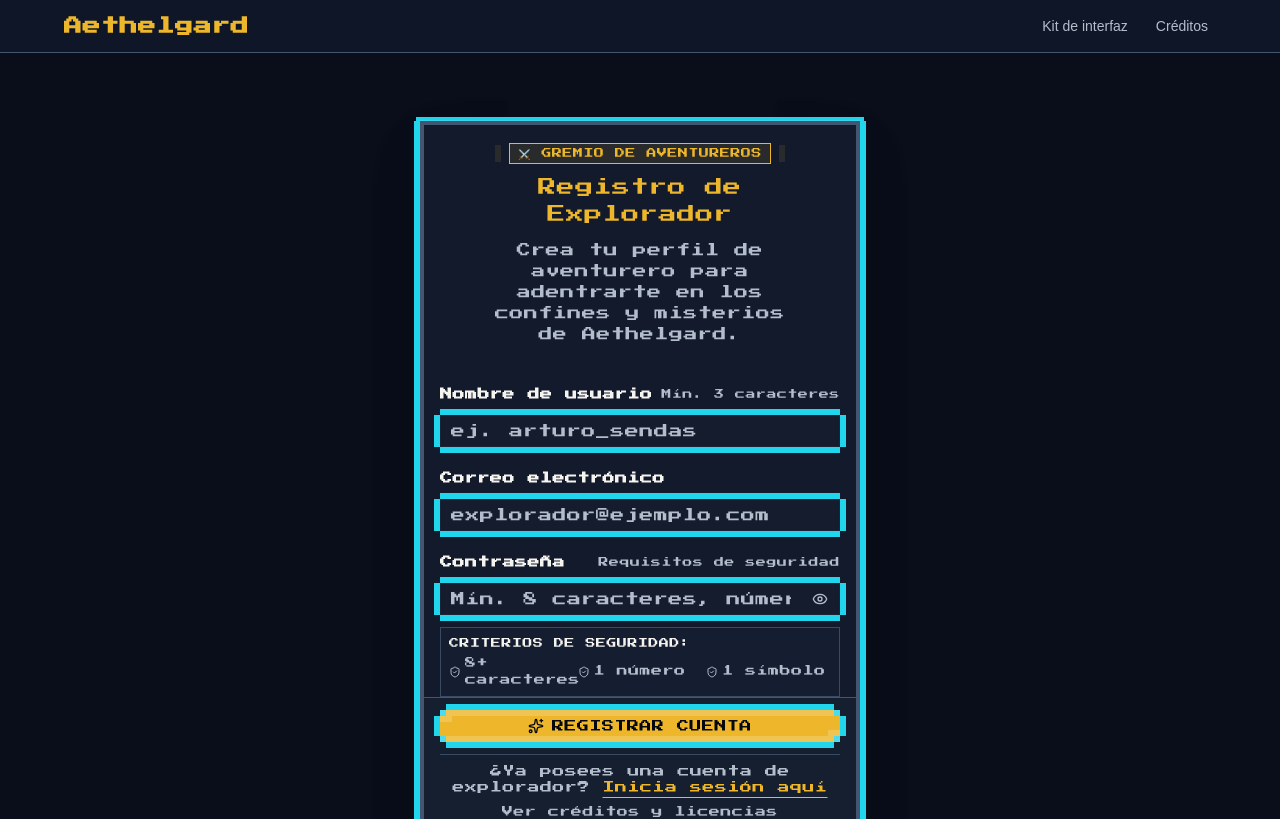
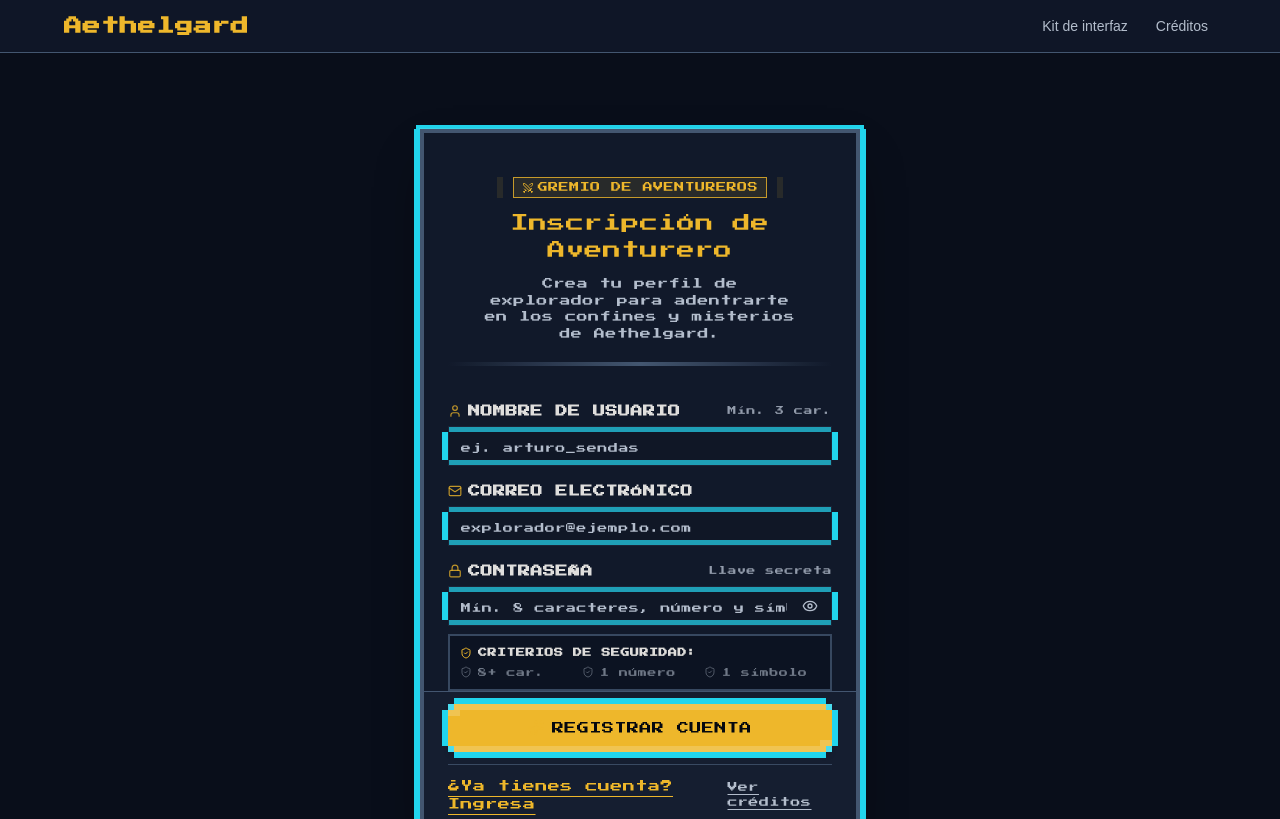
Before and after one commit to EduardoVal3/aventura-web-criaturas, a React (Vite) app in the folder apps/web/: page /registro in a window 1280 px wide. Shown: the top 819 px of the page. Built offline with nearby package versions, Linux system fonts and the light colour scheme.

Commit message:
diseno(ux-registro): rediseño visual de pantalla de registro con estetica 100% retro 8bitcn

```diff
--- a/apps/web/src/paginas/PantallaRegistro.tsx
+++ b/apps/web/src/paginas/PantallaRegistro.tsx
@@ -3,7 +3,17 @@ import { useForm, useWatch } from "react-hook-form";
 import { zodResolver } from "@hookform/resolvers/zod";
 import { Link, useNavigate } from "react-router";
 import { toast } from "sonner";
-import { Eye, EyeOff, ShieldCheck, Sparkles, AlertCircle } from "lucide-react";
+import {
+  AlertCircle,
+  Eye,
+  EyeOff,
+  Lock,
+  Mail,
+  ShieldCheck,
+  Sparkles,
+  Swords,
+  User,
+} from "lucide-react";
 
 import {
   Card,
@@ -25,6 +35,7 @@ import {
 import { useAutenticacion } from "@/contextos/ContextoAutenticacion";
 import { ErrorApi } from "@/api";
 import { reproducirSonido } from "@/lib/assets";
+import { cn } from "@/lib/utils";
 
 export function PantallaRegistro() {
   const navigate = useNavigate();
@@ -74,24 +85,34 @@ export function PantallaRegistro() {
   };
 
   return (
-    <div className="flex flex-col items-center justify-center min-h-[calc(100vh-12rem)] py-8 px-2 sm:px-4">
-      <div className="w-full max-w-md">
-        <Card className="shadow-2xl border-4">
-          <CardHeader className="text-center space-y-2 pb-4">
+    <div className="relative min-h-[calc(100vh-10rem)] w-full flex flex-col items-center justify-center py-6 sm:py-10 px-3 sm:px-6">
+      <div className="w-full max-w-sm sm:max-w-md mx-auto">
+        <Card className="shadow-2xl border-4 bg-card/95 backdrop-blur-xs">
+          <CardHeader className="text-center space-y-2 pb-4 pt-6 px-4 sm:px-6">
+            {/* Insignia temática retro sin emojis unicode (Regla R1) */}
             <div className="flex justify-center mb-1">
               <Badge
                 variant="outline"
-                className="retro text-[10px] tracking-wider text-primary border-primary bg-primary/10 px-2 py-0.5"
+                className="retro text-[10px] tracking-wider text-primary border-primary/80 bg-primary/10 px-2.5 py-1 inline-flex items-center gap-1.5"
               >
-                ⚔️ GREMIO DE AVENTUREROS
+                <Swords className="size-3 text-primary shrink-0" aria-hidden="true" />
+                <span>GREMIO DE AVENTUREROS</span>
               </Badge>
             </div>
+
             <CardTitle className="retro text-base sm:text-lg text-primary tracking-wide leading-relaxed">
-              Registro de Explorador
+              Inscripción de Aventurero
             </CardTitle>
-            <CardDescription className="text-xs sm:text-sm text-muted-foreground leading-normal max-w-xs mx-auto">
-              Crea tu perfil de aventurero para adentrarte en los confines y misterios de Aethelgard.
+
+            <CardDescription className="retro text-[10px] sm:text-[11px] text-muted-foreground leading-relaxed max-w-xs mx-auto">
+              Crea tu perfil de explorador para adentrarte en los confines y misterios de Aethelgard.
             </CardDescription>
+
+            {/* Separador ornamental retro con degradado */}
+            <div
+              className="w-full h-1 bg-gradient-to-r from-transparent via-border to-transparent mt-2"
+              aria-hidden="true"
+            />
           </CardHeader>
 
           <form
@@ -99,14 +120,20 @@ export function PantallaRegistro() {
             noValidate
             aria-busy={enviando}
           >
-            <CardContent className="space-y-4 pt-2">
-              {/* Campo Nombre de Usuario */}
+            <CardContent className="space-y-4 pt-1 px-4 sm:px-6">
+              {/* Campo Nombre de Usuario con estética retro 8bitcn */}
               <div className="space-y-1.5">
                 <div className="flex items-center justify-between">
-                  <Label htmlFor="nombreUsuario" className="text-xs font-semibold text-foreground">
-                    Nombre de usuario
+                  <Label
+                    htmlFor="nombreUsuario"
+                    className="retro text-[10px] sm:text-xs font-semibold text-foreground/90 uppercase tracking-wider flex items-center gap-1.5"
+                  >
+                    <User className="size-3.5 text-primary/80 shrink-0" aria-hidden="true" />
+                    <span>Nombre de usuario</span>
                   </Label>
-                  <span className="text-[10px] text-muted-foreground">Mín. 3 caracteres</span>
+                  <span className="retro text-[9px] text-muted-foreground/80">
+                    Mín. 3 car.
+                  </span>
                 </div>
                 <Input
                   id="nombreUsuario"
@@ -114,6 +141,7 @@ export function PantallaRegistro() {
                   placeholder="ej. arturo_sendas"
                   autoComplete="username"
                   disabled={enviando}
+                  className="retro text-[10px] sm:text-xs placeholder:text-[9px] sm:placeholder:text-[10px] h-10 px-3 bg-background/60 focus-visible:bg-background transition-colors tracking-wide"
                   aria-invalid={!!errors.nombreUsuario}
                   aria-describedby={
                     errors.nombreUsuario ? "error-nombre-usuario" : "guia-nombre-usuario"
@@ -126,7 +154,7 @@ export function PantallaRegistro() {
                 {errors.nombreUsuario && (
                   <div
                     id="error-nombre-usuario"
-                    className="flex items-center gap-1.5 text-xs text-destructive font-medium pt-0.5"
+                    className="retro flex items-center gap-1.5 text-[9px] sm:text-[10px] text-destructive pt-0.5"
                     role="alert"
                   >
                     <AlertCircle className="size-3.5 shrink-0" aria-hidden="true" />
@@ -135,10 +163,14 @@ export function PantallaRegistro() {
                 )}
               </div>
 
-              {/* Campo Correo Electrónico */}
+              {/* Campo Correo Electrónico con estética retro 8bitcn */}
               <div className="space-y-1.5">
-                <Label htmlFor="correo" className="text-xs font-semibold text-foreground">
-                  Correo electrónico
+                <Label
+                  htmlFor="correo"
+                  className="retro text-[10px] sm:text-xs font-semibold text-foreground/90 uppercase tracking-wider flex items-center gap-1.5"
+                >
+                  <Mail className="size-3.5 text-primary/80 shrink-0" aria-hidden="true" />
+                  <span>Correo electrónico</span>
                 </Label>
                 <Input
                   id="correo"
@@ -146,6 +178,7 @@ export function PantallaRegistro() {
                   placeholder="explorador@ejemplo.com"
                   autoComplete="email"
                   disabled={enviando}
+                  className="retro text-[10px] sm:text-xs placeholder:text-[9px] sm:placeholder:text-[10px] h-10 px-3 bg-background/60 focus-visible:bg-background transition-colors tracking-wide"
                   aria-invalid={!!errors.correo}
                   aria-describedby={errors.correo ? "error-correo" : undefined}
                   {...register("correo")}
@@ -153,7 +186,7 @@ export function PantallaRegistro() {
                 {errors.correo && (
                   <div
                     id="error-correo"
-                    className="flex items-center gap-1.5 text-xs text-destructive font-medium pt-0.5"
+                    className="retro flex items-center gap-1.5 text-[9px] sm:text-[10px] text-destructive pt-0.5"
                     role="alert"
                   >
                     <AlertCircle className="size-3.5 shrink-0" aria-hidden="true" />
@@ -162,13 +195,19 @@ export function PantallaRegistro() {
                 )}
               </div>
 
-              {/* Campo Contraseña con Visibilidad Alternable */}
+              {/* Campo Contraseña con Visibilidad Alternable y estética retro 8bitcn */}
               <div className="space-y-1.5">
                 <div className="flex items-center justify-between">
-                  <Label htmlFor="clave" className="text-xs font-semibold text-foreground">
-                    Contraseña
+                  <Label
+                    htmlFor="clave"
+                    className="retro text-[10px] sm:text-xs font-semibold text-foreground/90 uppercase tracking-wider flex items-center gap-1.5"
+                  >
+                    <Lock className="size-3.5 text-primary/80 shrink-0" aria-hidden="true" />
+                    <span>Contraseña</span>
                   </Label>
-                  <span className="text-[10px] text-muted-foreground">Requisitos de seguridad</span>
+                  <span className="retro text-[9px] text-muted-foreground/80">
+                    Llave secreta
+                  </span>
                 </div>
                 <div className="relative">
                   <Input
@@ -177,7 +216,7 @@ export function PantallaRegistro() {
                     placeholder="Mín. 8 caracteres, número y símbolo"
                     autoComplete="new-password"
                     disabled={enviando}
-                    className="pr-12"
+                    className="retro text-[10px] sm:text-xs placeholder:text-[9px] sm:placeholder:text-[10px] h-10 pl-3 pr-11 bg-background/60 focus-visible:bg-background transition-colors tracking-wide"
                     aria-invalid={!!errors.clave}
                     aria-describedby={errors.clave ? "error-clave" : "requisitos-clave"}
                     {...register("clave")}
@@ -189,50 +228,78 @@ export function PantallaRegistro() {
                       setMostrarClave((prev) => !prev);
                     }}
                     disabled={enviando}
-                    className="absolute right-2 top-1/2 -translate-y-1/2 p-1 text-muted-foreground hover:text-foreground focus:outline-hidden transition-colors"
+                    className="absolute right-2 top-1/2 -translate-y-1/2 size-7 flex items-center justify-center text-muted-foreground hover:text-foreground focus-visible:text-primary focus-visible:outline-hidden disabled:opacity-40 transition-colors cursor-pointer"
                     aria-label={mostrarClave ? "Ocultar contraseña" : "Mostrar contraseña"}
                     title={mostrarClave ? "Ocultar contraseña" : "Mostrar contraseña"}
                   >
                     {mostrarClave ? (
-                      <EyeOff className="size-4" aria-hidden="true" />
+                      <EyeOff className="size-4 shrink-0" aria-hidden="true" />
                     ) : (
-                      <Eye className="size-4" aria-hidden="true" />
+                      <Eye className="size-4 shrink-0" aria-hidden="true" />
                     )}
                   </button>
                 </div>
 
-                {/* Micro-inspección de robustez de contraseña */}
+                {/* Micro-inspección de robustez de contraseña con borde pixelado */}
                 <div
                   id="requisitos-clave"
-                  className="bg-muted/40 p-2 border border-border/80 text-[11px] space-y-1 text-muted-foreground mt-1"
+                  className="border-2 border-border/80 bg-background/50 p-2.5 space-y-1.5 mt-2"
                 >
-                  <p className="font-medium text-foreground text-[10px] uppercase tracking-wider mb-1">
-                    Criterios de seguridad:
+                  <p className="retro text-[9px] font-semibold text-foreground/90 uppercase tracking-wider flex items-center gap-1.5">
+                    <ShieldCheck className="size-3 text-primary shrink-0" aria-hidden="true" />
+                    <span>Criterios de seguridad:</span>
                   </p>
-                  <div className="grid grid-cols-1 sm:grid-cols-3 gap-1">
+                  <div className="grid grid-cols-1 sm:grid-cols-3 gap-1.5">
                     <span
-                      className={`flex items-center gap-1 transition-colors ${
-                        cumpleLargoMinimo ? "text-emerald-500 font-semibold" : ""
-                      }`}
+                      className={cn(
+                        "retro flex items-center gap-1.5 text-[9px] transition-colors",
+                        cumpleLargoMinimo
+                          ? "text-emerald-400 font-semibold"
+                          : "text-muted-foreground/60"
+                      )}
                     >
-                      <ShieldCheck className="size-3 shrink-0" aria-hidden="true" />
-                      8+ caracteres
+                      <ShieldCheck
+                        className={cn(
+                          "size-3 shrink-0",
+                          cumpleLargoMinimo ? "text-emerald-400" : "text-muted-foreground/40"
+                        )}
+                        aria-hidden="true"
+                      />
+                      <span>8+ car.</span>
                     </span>
                     <span
-                      className={`flex items-center gap-1 transition-colors ${
-                        cumpleNumero ? "text-emerald-500 font-semibold" : ""
-                      }`}
+                      className={cn(
+                        "retro flex items-center gap-1.5 text-[9px] transition-colors",
+                        cumpleNumero
+                          ? "text-emerald-400 font-semibold"
+                          : "text-muted-foreground/60"
+                      )}
                     >
-                      <ShieldCheck className="size-3 shrink-0" aria-hidden="true" />
-                      1 número
+                      <ShieldCheck
+                        className={cn(
+                          "size-3 shrink-0",
+                          cumpleNumero ? "text-emerald-400" : "text-muted-foreground/40"
+                        )}
+                        aria-hidden="true"
+                      />
+                      <span>1 número</span>
                     </span>
                     <span
-                      className={`flex items-center gap-1 transition-colors ${
-                        cumpleSimbolo ? "text-emerald-500 font-semibold" : ""
-                      }`}
+                      className={cn(
+                        "retro flex items-center gap-1.5 text-[9px] transition-colors",
+                        cumpleSimbolo
+                          ? "text-emerald-400 font-semibold"
+                          : "text-muted-foreground/60"
+                      )}
                     >
-                      <ShieldCheck className="size-3 shrink-0" aria-hidden="true" />
-                      1 símbolo
+                      <ShieldCheck
+                        className={cn(
+                          "size-3 shrink-0",
+                          cumpleSimbolo ? "text-emerald-400" : "text-muted-foreground/40"
+                        )}
+                        aria-hidden="true"
+                      />
+                      <span>1 símbolo</span>
                     </span>
                   </div>
                 </div>
@@ -240,7 +307,7 @@ export function PantallaRegistro() {
                 {errors.clave && (
                   <div
                     id="error-clave"
-                    className="flex items-center gap-1.5 text-xs text-destructive font-medium pt-0.5"
+                    className="retro flex items-center gap-1.5 text-[9px] sm:text-[10px] text-destructive pt-0.5"
                     role="alert"
                   >
                     <AlertCircle className="size-3.5 shrink-0" aria-hidden="true" />
@@ -250,52 +317,58 @@ export function PantallaRegistro() {
               </div>
             </CardContent>
 
-            <CardFooter className="flex flex-col gap-3 pt-3">
+            <CardFooter className="flex flex-col gap-3 pt-3 pb-6 px-4 sm:px-6">
               {/* Botón de envío con prevención de doble clic y estado de carga */}
               <Button
                 type="submit"
-                className="w-full flex items-center justify-center gap-2 py-3"
+                className="w-full flex items-center justify-center gap-2 py-3.5 h-12 shadow-md active:translate-y-1 cursor-pointer"
                 disabled={enviando}
                 aria-busy={enviando}
               >
                 {enviando ? (
                   <>
-                    <Spinner className="size-4" />
-                    <span className="retro text-xs">CREANDO CUENTA...</span>
+                    <Spinner className="size-4 shrink-0" />
+                    <span className="retro text-[10px] sm:text-xs tracking-wider">CREANDO CUENTA...</span>
                   </>
                 ) : (
                   <>
-                    <Sparkles className="size-4" aria-hidden="true" />
-                    <span className="retro text-xs">REGISTRAR CUENTA</span>
+                    <Sparkles className="size-4 shrink-0 text-primary" aria-hidden="true" />
+                    <span className="retro text-[10px] sm:text-xs tracking-wider">REGISTRAR CUENTA</span>
                   </>
                 )}
               </Button>
 
-              {/* Enlaces secundarios de navegación */}
-              <div className="flex flex-col items-center gap-2 w-full pt-2 border-t border-border/80 text-xs text-muted-foreground text-center">
-                <div>
-                  ¿Ya posees una cuenta de explorador?{" "}
+              {/* Enlaces secundarios protegidos contra clics durante envío */}
+              <div
+                className={cn(
+                  "flex flex-col sm:flex-row items-center justify-between w-full gap-2.5 pt-3 border-t border-border/80 text-center sm:text-left",
+                  enviando && "pointer-events-none opacity-50"
+                )}
+              >
                 <Link
                   to="/ingreso"
                   onClick={() => reproducirSonido("click", 0.3)}
-                    className="text-primary underline underline-offset-4 hover:opacity-80 font-medium"
+                  className="retro text-[10px] sm:text-xs text-primary underline underline-offset-4 hover:opacity-80 transition-opacity"
                 >
-                    Inicia sesión aquí
+                  ¿Ya tienes cuenta? Ingresa
                 </Link>
-                </div>
-                <div>
                 <Link
                   to="/creditos"
                   onClick={() => reproducirSonido("click", 0.3)}
-                    className="hover:text-foreground transition-colors underline underline-offset-2 text-[11px]"
+                  className="retro text-[9px] sm:text-[10px] hover:text-foreground text-muted-foreground transition-colors underline underline-offset-2"
                 >
-                    Ver créditos y licencias
+                  Ver créditos
                 </Link>
-                </div>
               </div>
             </CardFooter>
           </form>
         </Card>
+
+        {/* Nota de pie de seguridad gremial */}
+        <div className="retro mt-4 flex items-center justify-center gap-1.5 text-[9px] sm:text-[10px] text-muted-foreground/75 select-none tracking-wide text-center">
+          <ShieldCheck className="size-3.5 text-primary/75 shrink-0" aria-hidden="true" />
+          <span>Alianza de Exploradores de Aethelgard · Conexión Cifrada</span>
+        </div>
       </div>
     </div>
   );
```
Also changed, not shown: 2 other files (tests, documents, lock files or other folders). Lines whose indentation alone changed are shown as unchanged.
